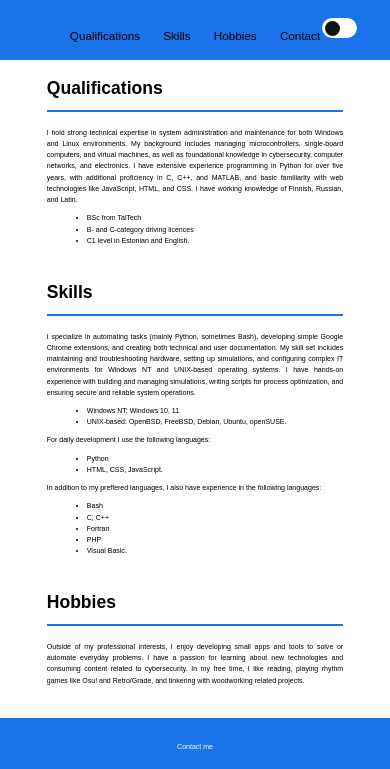
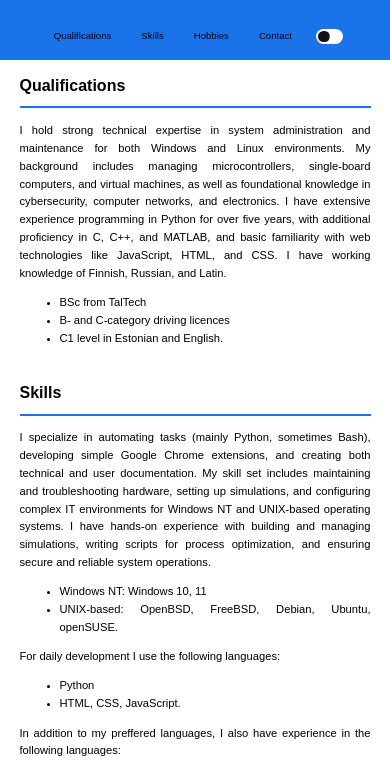
Before and after one commit to Johhny2000/johhny2000.github.io, a plain HTML site: page index.html in a window 390 px wide. Shown: the part 56-825 px from the top of the page. Drawn offline with Linux system fonts and the light colour scheme.

Commit message:
Fixed scaling and positioning for smaller screens, moved links and actions on navbar to different div's

```diff
--- a/index.html
+++ b/index.html
@@ -13,11 +13,15 @@
         <h1>MK - Overview</h1>
     </header>
     <nav>
-        <a href="#qualifications">Qualifications</a>
-        <a href="#skills">Skills</a>
-        <a href="#hobbies">Hobbies</a>
-        <a href="#contact">Contact</a>
-        <input type="checkbox" class="theme-checkbox" onchange="toggleTheme()">
+        <div class="nav-links">
+            <a href="#qualifications">Qualifications</a>
+            <a href="#skills">Skills</a>
+            <a href="#hobbies">Hobbies</a>
+            <a href="#contact">Contact</a>
+        </div>
+        <div class="nav-actions">
+            <input type="checkbox" class="theme-checkbox" onchange="toggleTheme()">
+        </div>
     </nav>
 
     <main>
--- a/styles.css
+++ b/styles.css
@@ -13,6 +13,51 @@ html {
     --background-color: #121212;
     --text-color: #c7c7c7;
     --link-color: #825daf;
+}
+@media (max-width: 400px) {
+    html {
+        scroll-padding-top: 0;
+    }
+
+    nav {
+        flex-wrap: wrap;
+        gap: 5px;
+    }
+
+    .nav-links {
+        flex-wrap: wrap;
+        justify-content: center;
+        gap: 5px;
+    }
+
+    .nav-links a {
+        font-size: 0.6rem;
+        padding: 0 5px;
+    }
+
+    .nav-actions {
+        justify-content: center;
+    }
+
+    h2 {
+        font-size: 1rem;
+    }
+
+    main {
+        padding: 0 5vw !important;
+    }
+
+    section {
+        font-size: 0.8rem !important;
+    }
+
+    p, ul {
+        font-size: 0.7rem !important;
+    }
+
+    footer {
+        padding: 0.5rem !important
+    }
 }
 
 body {
@@ -42,15 +87,30 @@ nav {
     top: 0;
     position: sticky;
     overflow: hidden;
-    padding: 0.5vw 0 0.5vw 0;
+    padding: 0.5vw 0;
     line-height: 5vh;
+    display: flex;
+    justify-content: center;
+    align-items: center;
+    gap: 10px;
 }
 
-nav a {
+.nav-links {
+    display: flex;
+    gap: 10px;
+}
+
+.nav-links a {
     color: var(--text-color);
-    padding: 0 10px 0 10px;
+    padding: 0 10px;
     text-decoration: none;
     display: inline;
+}
+
+.nav-actions {
+    display: flex;
+    align-items: center;
+    right: 0px !important;
 }
 
 main {
@@ -79,11 +139,10 @@ footer {
     --color-start: #ffffff;
     --color-end: #121212;
     --time-transmission: 0.5s;
-    --size-checkbox-circle: 15px;
-    --size-checkbox-leeway: 5px;
+    --size-checkbox-circle: 3vw;
+    --size-checkbox-leeway: 1vw;
     /*Position*/
-    position: absolute;
-    right: 30px;
+    position: relative;
     /*Remove regular checkbox*/
     -webkit-appearance: none;
     -moz-appearance: none;
```
